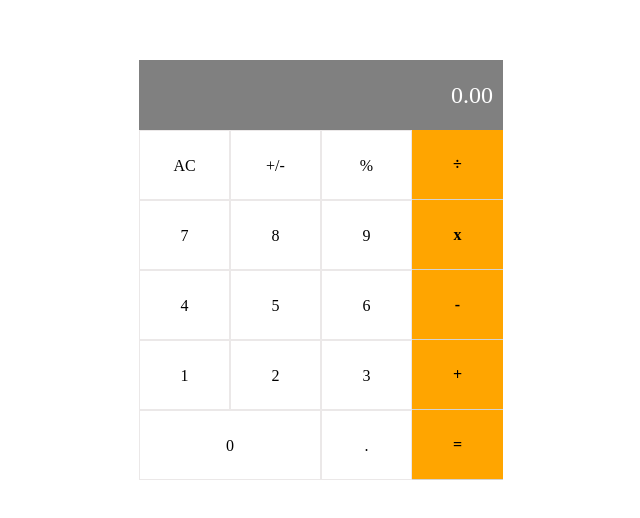
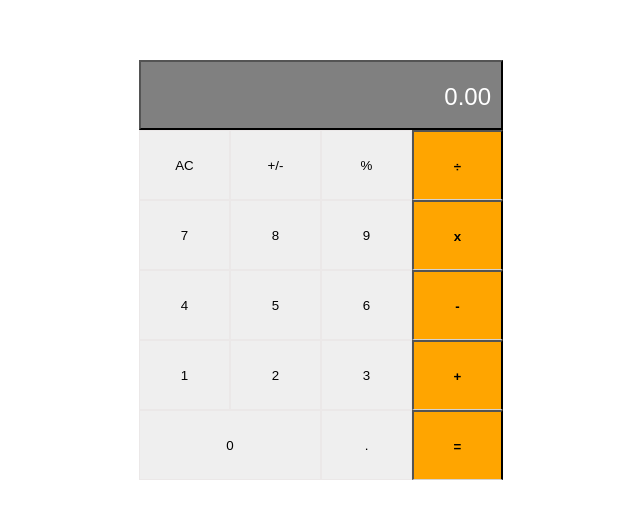
Before and after one commit to Amedzro-Elikplim/Math-magicians, a React (Create React App) app: page / in a window 1280 px wide. Shown: the part 130-648 px from the top of the page, without its empty margins (319-959 px from the left). Built offline with nearby package versions, Linux system fonts and the light colour scheme.

Commit message:
Change Calculator view to buttons

```diff
--- a/src/components/Calculator/Calculator.js
+++ b/src/components/Calculator/Calculator.js
@@ -14,9 +14,9 @@ class Calculator extends PureComponent {
   render() {
     return (
       calculatorKeys.map((button) => (
-        <div key={button.key.toString()} className={button.className}>
+        <button type="button" key={button.key.toString()} className={button.className}>
           {button.key}
-        </div>
+        </button>
       ))
     );
   }
```
